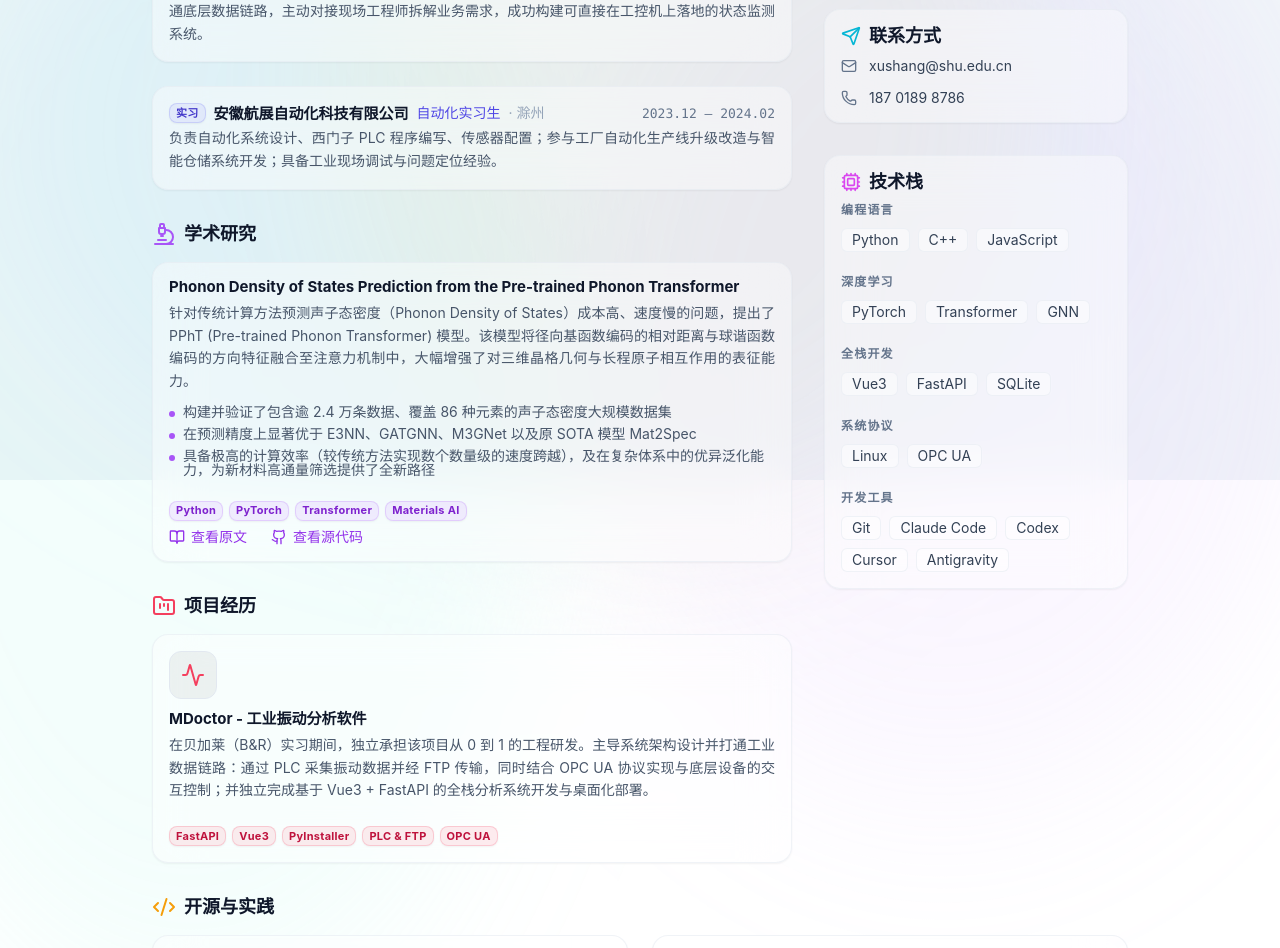
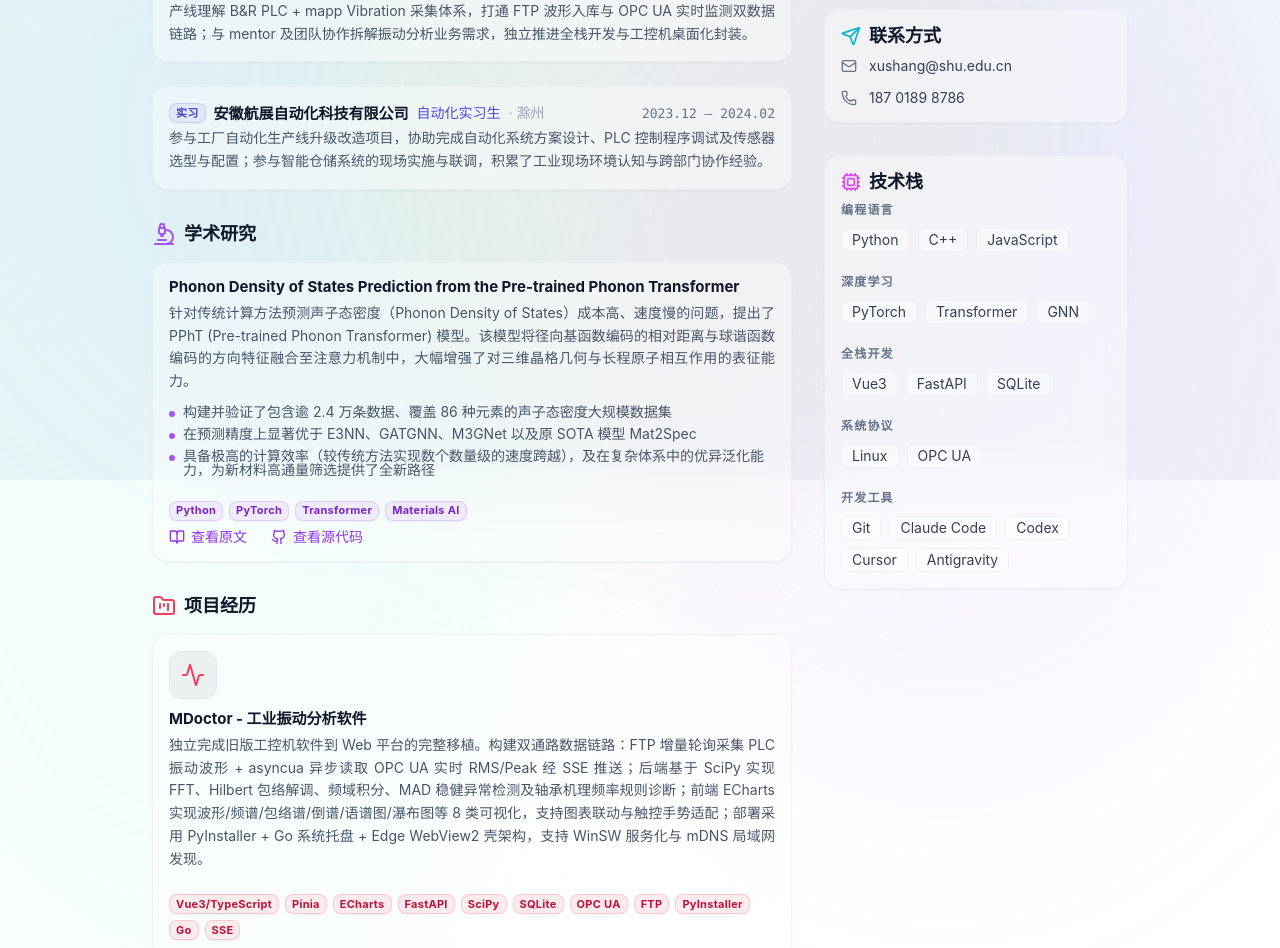
Before and after one commit to RyoSXu/RyoSXu.github.io, a Vue app: page / in a window 1280 px wide. Shown: the part 320-1268 px from the top of the page. Built offline with nearby package versions, Linux system fonts and the light colour scheme; the HTML template or start-up script is replaced by a standard one.

Commit message:
docs(resume): 优化MDoctor与航展实习经历描述

```diff
--- a/public/resume.html
+++ b/public/resume.html
@@ -375,7 +375,7 @@
           <div class="entry-sub">研发部 | AI应用开发实习生</div>
           <div class="entry-date"><span class="entry-location">上海 |</span><span class="entry-time">2026-04 至 2026-10</span></div>
         </div>
-        <div class="desc">独立负责 MDoctor 工业振动分析软件的端到端研发与上线交付；深入产线梳理设备通讯环境并打通底层数据链路，主动对接现场工程师拆解业务需求，成功构建可直接在工控机上落地的状态监测系统。</div>
+        <div class="desc">独立负责 MDoctor 工业振动分析软件从工控机桌面版到 Web 平台的完整架构设计与重构；深入产线理解 B&amp;R PLC + mapp Vibration 采集体系，打通 FTP 波形入库与 OPC UA 实时监测双数据链路；与 mentor 及团队协作拆解振动分析业务需求，独立推进全栈开发与工控机桌面化封装。</div>
       </div>
       <div class="row">
         <div class="entry-line">
@@ -383,7 +383,7 @@
           <div class="entry-sub">自动化实习生</div>
           <div class="entry-date"><span class="entry-location">滁州 |</span><span class="entry-time">2023-12 至 2024-02</span></div>
         </div>
-        <div class="desc">负责自动化系统设计、西门子PLC 程序编写、传感器配置；参与工厂自动化生产线升级改造、智能仓储系统开发；具备工业现场调试与问题定位经验。</div>
+        <div class="desc">参与工厂自动化生产线升级改造项目，协助完成自动化系统方案设计、PLC 控制程序调试及传感器选型与配置；参与智能仓储系统的现场实施与联调，积累了工业现场环境认知与跨部门协作经验。</div>
       </div>
     </section>
 
@@ -395,7 +395,7 @@
           <div class="entry-sub">独立全栈开发</div>
           <div class="entry-date"><span class="entry-location"></span><span class="entry-time">2026-04 至 2026-10</span></div>
         </div>
-        <div class="desc">在业务团队明确应用场景的基础上，独立承担该项目从 0 到 1 的工程研发。主导系统架构设计并打通工业数据链路：通过 PLC 采集现场高频振动数据并经 FTP 传输至上位机，同时结合 OPC UA 协议实现与底层设备的交互控制。独立完成全栈实现：基于 FastAPI 构建数据解析与诊断服务，Vue3 实现状态监控与结果可视化，SQLite 管理本地数据，并最终通过 PyInstaller+Inno Setup 完成适用于工控机的桌面化环境封装与上线部署。</div>
+        <div class="desc">独立完成旧版工控机软件到 Web 平台的完整移植。构建双通路数据链路：FTP 增量轮询采集 PLC 振动波形 + asyncua 异步读取 OPC UA 实时 RMS/Peak 经 SSE 推送；后端基于 SciPy 实现 FFT、Hilbert 包络解调、频域积分、MAD 稳健异常检测及轴承机理频率规则诊断；前端 ECharts 实现波形/频谱/包络谱/倒谱/语谱图/瀑布图等 8 类可视化，支持图表联动与触控手势适配；部署采用 PyInstaller + Go 系统托盘 + Edge WebView2 壳架构，支持 WinSW 服务化与 mDNS 局域网发现。</div>
       </div>
       <div class="row">
         <div class="entry-line">
--- a/src/data/resume.ts
+++ b/src/data/resume.ts
@@ -38,7 +38,7 @@ export const resumeData: ResumeData = {
       location: '上海',
       type: '实习',
       period: '2026.04 — 2026.10',
-      description: '独立负责 MDoctor 工业振动分析软件的端到端研发与上线交付；深入产线梳理设备通讯环境并打通底层数据链路，主动对接现场工程师拆解业务需求，成功构建可直接在工控机上落地的状态监测系统。',
+      description: '独立负责 MDoctor 工业振动分析软件从工控机桌面版到 Web 平台的完整架构设计与重构；深入产线理解 B&R PLC + mapp Vibration 采集体系，打通 FTP 波形入库与 OPC UA 实时监测双数据链路；与 mentor 及团队协作拆解振动分析业务需求，独立推进全栈开发与工控机桌面化封装。',
     },
     {
       company: '安徽航展自动化科技有限公司',
@@ -46,7 +46,7 @@ export const resumeData: ResumeData = {
       location: '滁州',
       type: '实习',
       period: '2023.12 — 2024.02',
-      description: '负责自动化系统设计、西门子 PLC 程序编写、传感器配置；参与工厂自动化生产线升级改造与智能仓储系统开发；具备工业现场调试与问题定位经验。',
+      description: '参与工厂自动化生产线升级改造项目，协助完成自动化系统方案设计、PLC 控制程序调试及传感器选型与配置；参与智能仓储系统的现场实施与联调，积累了工业现场环境认知与跨部门协作经验。',
     },
   ],
   skills: [
@@ -102,8 +102,8 @@ export const resumeData: ResumeData = {
   projectExperience: [
     {
       title: 'MDoctor - 工业振动分析软件',
-      description: '在贝加莱（B&R）实习期间，独立承担该项目从 0 到 1 的工程研发。主导系统架构设计并打通工业数据链路：通过 PLC 采集振动数据并经 FTP 传输，同时结合 OPC UA 协议实现与底层设备的交互控制；并独立完成基于 Vue3 + FastAPI 的全栈分析系统开发与桌面化部署。',
-      tags: ['FastAPI', 'Vue3', 'PyInstaller', 'PLC & FTP', 'OPC UA'],
+      description: '独立完成旧版工控机软件到 Web 平台的完整移植。构建双通路数据链路：FTP 增量轮询采集 PLC 振动波形 + asyncua 异步读取 OPC UA 实时 RMS/Peak 经 SSE 推送；后端基于 SciPy 实现 FFT、Hilbert 包络解调、频域积分、MAD 稳健异常检测及轴承机理频率规则诊断；前端 ECharts 实现波形/频谱/包络谱/倒谱/语谱图/瀑布图等 8 类可视化，支持图表联动与触控手势适配；部署采用 PyInstaller + Go 系统托盘 + Edge WebView2 壳架构，支持 WinSW 服务化与 mDNS 局域网发现。',
+      tags: ['Vue3/TypeScript', 'Pinia', 'ECharts', 'FastAPI', 'SciPy', 'SQLite', 'OPC UA', 'FTP', 'PyInstaller', 'Go', 'SSE'],
       icon: 'activity',
     },
   ],
```
